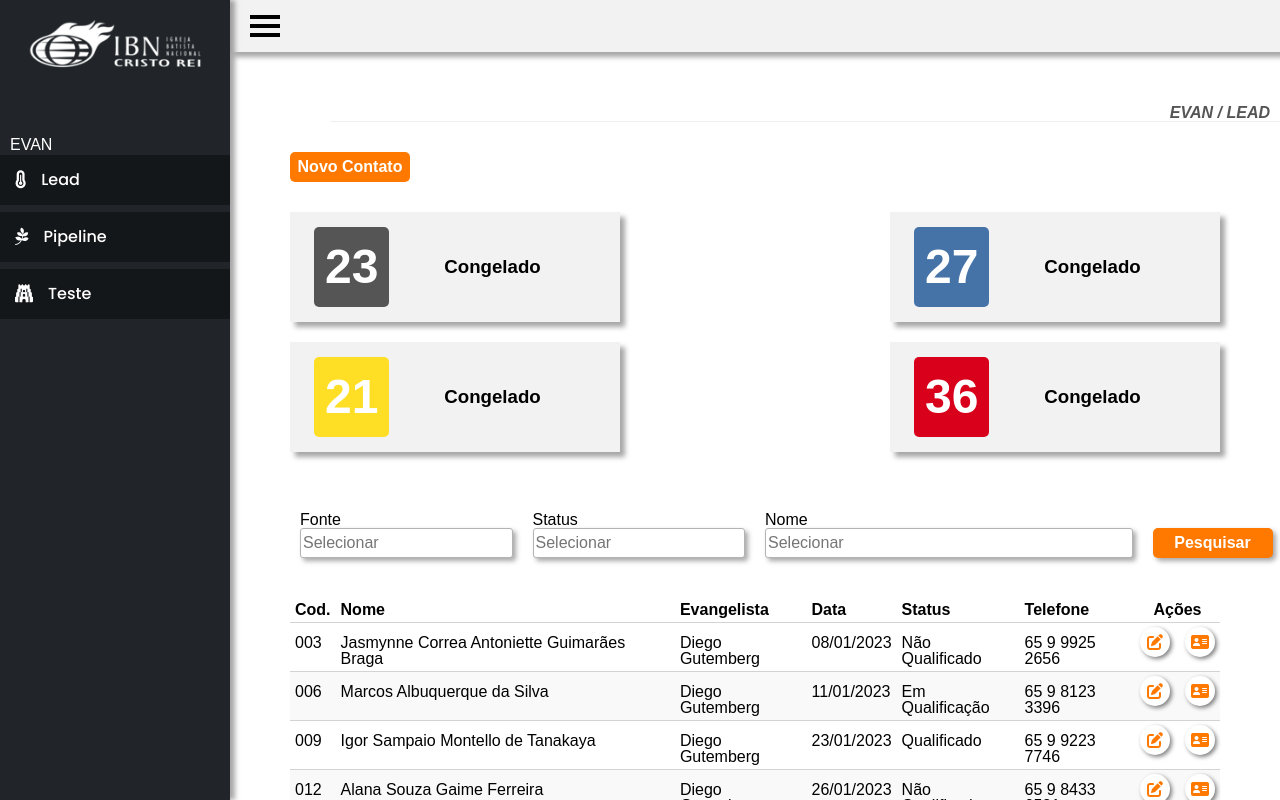
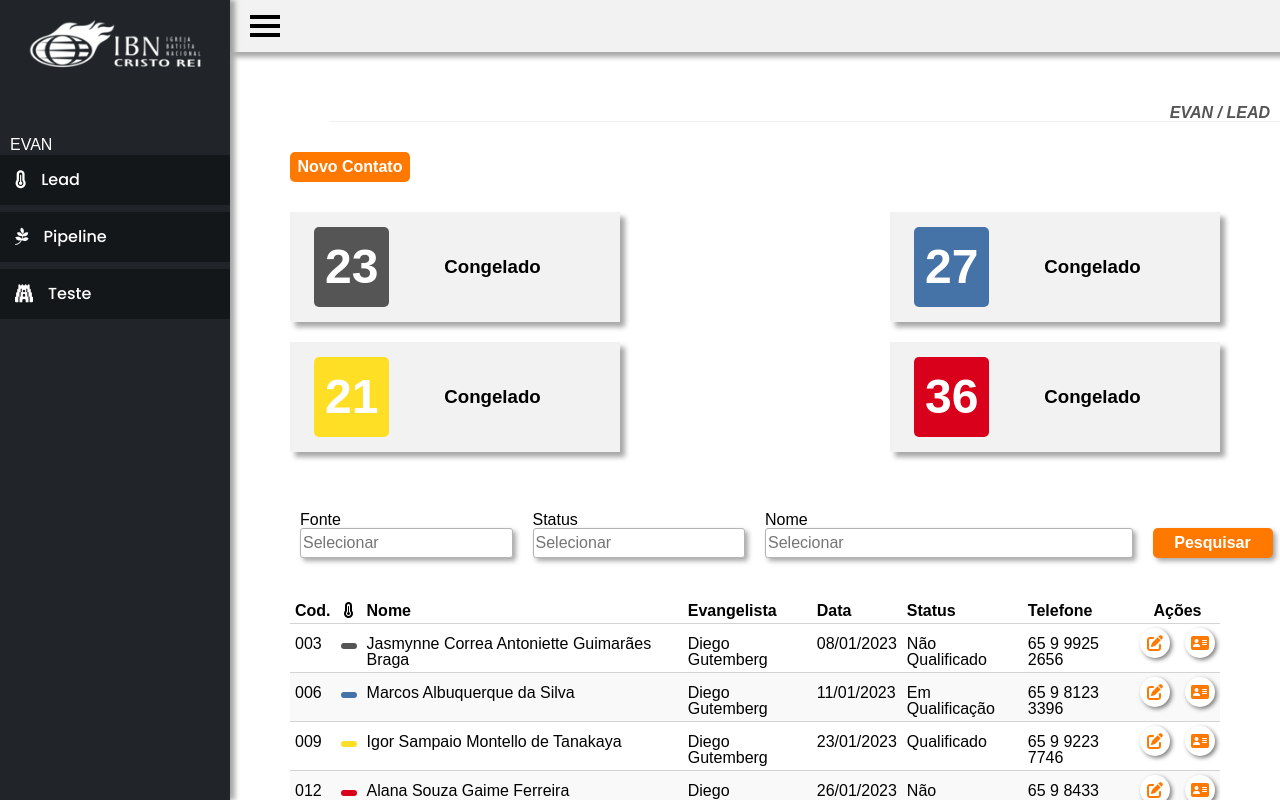
Before and after one commit to Mickael-Luiz/EVAN-SIBN---Front, an Angular app: page /lead in a window 1280 px wide. Built offline with nearby package versions, Linux system fonts and the light colour scheme.

Commit message:
coluna de temperatura do lead

```diff
--- a/src/app/components/menu/menu.component.scss
+++ b/src/app/components/menu/menu.component.scss
@@ -64,6 +64,7 @@
         label {
           font-size: medium;
           font-family: 'Poppins', sans-serif;
+          cursor: pointer;
         }
       }
 
--- a/src/app/components/table/table.component.html
+++ b/src/app/components/table/table.component.html
@@ -2,14 +2,28 @@
   <caption></caption>
   <thead>
     <tr>
-      <th *ngFor="let item of tableInfo" [style.text-align]="item.align">{{item.column}}</th>
+      <th *ngFor="let item of tableInfo" [style.text-align]="item.align" [style.width]="item.width">
+
+        <ng-container *ngIf="item.icon; else common">
+          <i [class]="item.column"></i>
+        </ng-container>
+        <ng-template #common>
+          {{item.column}}
+        </ng-template>
+
+      </th>
     </tr>
   </thead>
   <tbody>
     <tr *ngFor="let data of tableData">
       <td *ngFor="let item of tableInfo" [style.text-align]="item.align">
 
-        {{getProp(data, item.field)}}
+        <div *ngIf="item.field == 'temp'; else common" style="width: 100%; display: flex; justify-content: center;">
+          <div style="height: 6px; width: 16px; border-radius: 3px;" [style.background-color]="getProp(data, item.field)"></div>
+        </div>
+        <ng-template #common>
+          {{getProp(data, item.field)}}
+        </ng-template>
 
         <div *ngIf="item.field === 'action'" class="contentAction">
           <button *ngFor="let button of item.buttons" [style.background-color]="button.backgroundColor"
--- a/src/app/components/table/table.component.ts
+++ b/src/app/components/table/table.component.ts
@@ -12,6 +12,8 @@ export class TableComponent {
   @Input() tableData: object[] = []
 
   getProp(data: any, field: string) {
+    console.log(data[field]);
+
     return data[field]
   }
 
--- a/src/app/interfaces/ITableInfo.ts
+++ b/src/app/interfaces/ITableInfo.ts
@@ -3,6 +3,8 @@ export interface ITableInfo {
   field: string;
   buttons?: IActionColumn[];
   align?: string;
+  icon?: boolean;
+  width?: string;
 }
 
 interface IActionColumn {
--- a/src/app/modules/lead/lead/lead.component.ts
+++ b/src/app/modules/lead/lead/lead.component.ts
@@ -9,52 +9,54 @@ import { ITableInfo } from 'src/app/interfaces/ITableInfo';
 export class LeadComponent {
 
   tableInfo: ITableInfo[] = [
-    { column: 'Cod.', field: 'cod', align: 'left' },
-    // {column: '<i class="fa-solid fa-temperature-three-quarters"></i>', field: 'temp', align: 'left'},
+    { column: 'Cod.', field: 'cod', align: 'left', width: '3%' },
+    { column: 'fa-solid fa-temperature-three-quarters', field: 'temp', align: 'center', icon: true },
     { column: 'Nome', field: 'name', align: 'left' },
     { column: 'Evangelista', field: 'evang', align: 'left' },
     { column: 'Data', field: 'date', align: 'left' },
     { column: 'Status', field: 'status', align: 'left' },
     { column: 'Telefone', field: 'phone', align: 'left' },
-    { column: 'Ações', field: 'action', align: 'center', buttons: [
-      {icon: 'fa-solid fa-pen-to-square', color: '#FF7900', backgroundColor: 'white'},
-      {icon: 'fa-solid fa-address-card', color: '#FF7900', backgroundColor: 'white'}
-    ] },
+    {
+      column: 'Ações', field: 'action', align: 'center', buttons: [
+        { icon: 'fa-solid fa-pen-to-square', color: '#FF7900', backgroundColor: 'white' },
+        { icon: 'fa-solid fa-address-card', color: '#FF7900', backgroundColor: 'white' }
+      ]
+    },
   ]
 
   tableData: object[] = [
     {
-      cod: '003', name: 'Jasmynne Correa Antoniette Guimarães Braga', evang: 'Diego Gutemberg', date: '08/01/2023', status: 'Não Qualificado', phone: '65 9 9925 2656'
+      cod: '003', temp: '#555555', name: 'Jasmynne Correa Antoniette Guimarães Braga', evang: 'Diego Gutemberg', date: '08/01/2023', status: 'Não Qualificado', phone: '65 9 9925 2656'
     },
     {
-      cod: '006', name: 'Marcos Albuquerque da Silva', evang: 'Diego Gutemberg', date: '11/01/2023', status: 'Em Qualificação', phone: '65 9 8123 3396'
+      cod: '006', temp: '#4573A8', name: 'Marcos Albuquerque da Silva', evang: 'Diego Gutemberg', date: '11/01/2023', status: 'Em Qualificação', phone: '65 9 8123 3396'
     },
     {
-      cod: '009', name: 'Igor Sampaio Montello de Tanakaya', evang: 'Diego Gutemberg', date: '23/01/2023', status: 'Qualificado', phone: '65 9 9223 7746'
+      cod: '009', temp: '#FFDF25', name: 'Igor Sampaio Montello de Tanakaya', evang: 'Diego Gutemberg', date: '23/01/2023', status: 'Qualificado', phone: '65 9 9223 7746'
     },
     {
-      cod: '012', name: 'Alana Souza Gaime Ferreira', evang: 'Diego Gutemberg', date: '26/01/2023', status: 'Não Qualificado', phone: '65 9 8433 6521'
+      cod: '012', temp: '#D9001B', name: 'Alana Souza Gaime Ferreira', evang: 'Diego Gutemberg', date: '26/01/2023', status: 'Não Qualificado', phone: '65 9 8433 6521'
     },
     {
-      cod: '014', name: 'Jonatan Figueira Mastratoni Zandonadi de Almeida', evang: 'Diego Gutemberg', date: '31/01/2023', status: 'Não Enviado', phone: '65 9 9624 5689'
+      cod: '014', temp: '#4573A8', name: 'Jonatan Figueira Mastratoni Zandonadi de Almeida', evang: 'Diego Gutemberg', date: '31/01/2023', status: 'Não Enviado', phone: '65 9 9624 5689'
     },
     {
-      cod: '018', name: 'Willian Pablo Raduan Frenderike', evang: 'Diego Gutemberg', date: '02/02/2023', status: 'Em Qualificação', phone: '65 9 9269 8711'
+      cod: '018', temp: '#555555', name: 'Willian Pablo Raduan Frenderike', evang: 'Diego Gutemberg', date: '02/02/2023', status: 'Em Qualificação', phone: '65 9 9269 8711'
     },
     {
-      cod: '044', name: 'Monica Apareceida da Costa Johansdatter', evang: 'Diego Gutemberg', date: '04/02/2023', status: 'Em Qualificação', phone: '65 9 8127 4933'
+      cod: '044', temp: '#FFDF25', name: 'Monica Apareceida da Costa Johansdatter', evang: 'Diego Gutemberg', date: '04/02/2023', status: 'Em Qualificação', phone: '65 9 8127 4933'
     },
     {
-      cod: '067', name: 'Emanuel Furllan Wohrestenner', evang: 'Diego Gutemberg', date: '07/02/2023', status: 'Qualificado', phone: '65 9 9999 9854'
+      cod: '067', temp: '#D9001B', name: 'Emanuel Furllan Wohrestenner', evang: 'Diego Gutemberg', date: '07/02/2023', status: 'Qualificado', phone: '65 9 9999 9854'
     },
     {
-      cod: '078', name: 'Gabriel Maikon Pedroza', evang: 'Diego Gutemberg', date: '09/02/2023', status: 'Não Qualificado', phone: '65 9 8111 2855'
+      cod: '078', temp: '#4573A8', name: 'Gabriel Maikon Pedroza', evang: 'Diego Gutemberg', date: '09/02/2023', status: 'Não Qualificado', phone: '65 9 8111 2855'
     },
     {
-      cod: '083', name: 'Joanna Severin Amaral', evang: 'Diego Gutemberg', date: '11/02/2023', status: 'Em Qualificação', phone: '65 9 9229 8347'
+      cod: '083', temp: '#D9001B', name: 'Joanna Severin Amaral', evang: 'Diego Gutemberg', date: '11/02/2023', status: 'Em Qualificação', phone: '65 9 9229 8347'
     },
     {
-      cod: '101', name: 'Athur Henrique Augusto Wemer', evang: 'Diego Gutemberg', date: '21/02/2023', status: 'Não Qualificado', phone: '65 9 8466 5171'
+      cod: '101', temp: '#555555', name: 'Athur Henrique Augusto Wemer', evang: 'Diego Gutemberg', date: '21/02/2023', status: 'Não Qualificado', phone: '65 9 8466 5171'
     }
   ]
 
```
